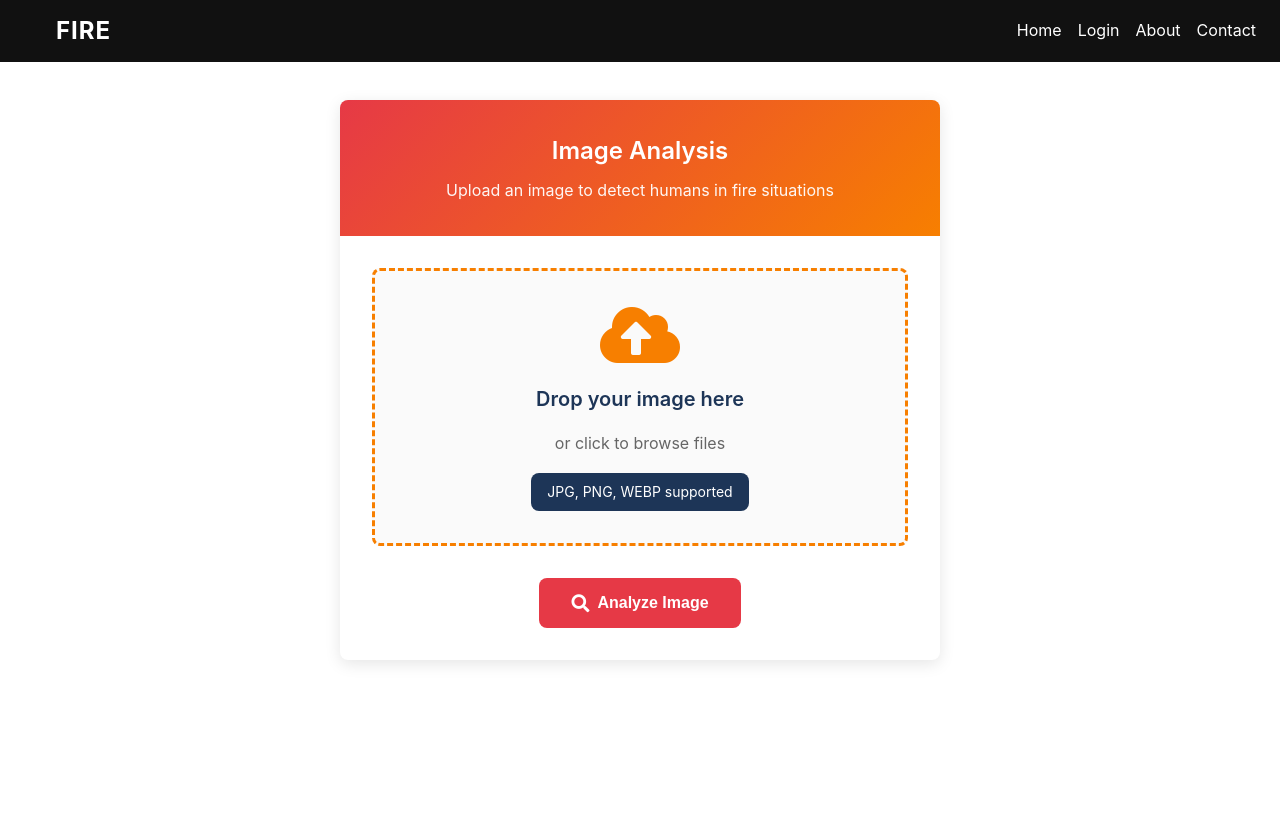
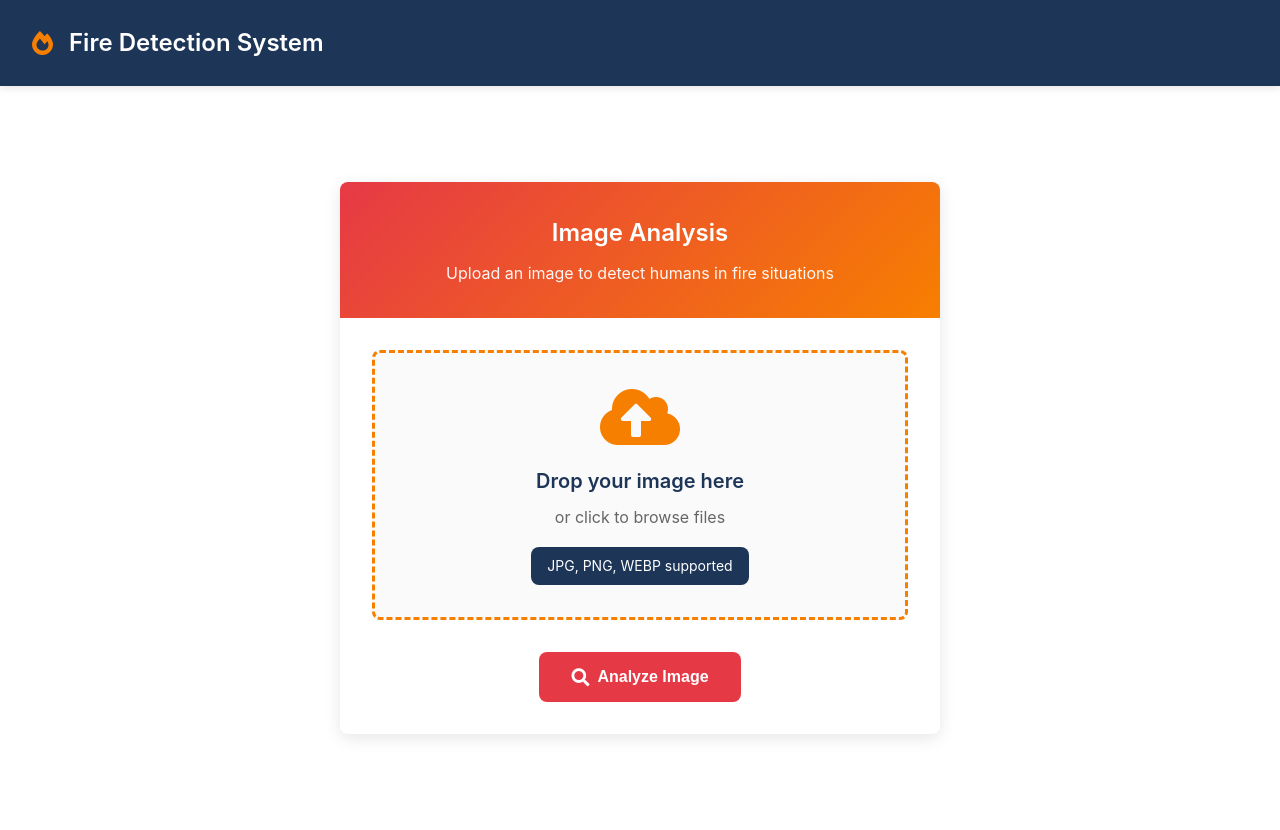
Before and after one commit to imyogeshgaikwad/Detecting-Humans-In-Fire, a Flask app: template templates/home.html in a window 1280 px wide. Before the commit the page ends 664 px from the top, so only its background shows below. Run offline with Flask 3, Linux system fonts and the light colour scheme; the template is opened without the code that fills it, so the values that code supplies are empty.

Commit message:
Navbar abd Homepage UI fixes

```diff
--- a/app.py
+++ b/app.py
@@ -10,7 +10,7 @@ app = Flask(__name__)
 
 @app.route('/')
 def home():
-    return render_template('index.html')
+    return render_template('home.html')
 
 # Define a route
 @app.route('/login')
--- a/static/css/style.css
+++ b/static/css/style.css
@@ -1,3 +1,8 @@
+*{
+    margin: 0;
+
+}
+
 :root {
   /* Color Palette */
   --primary: #E63946;      /* Alert red */
--- a/static/javascript/navbar.js
+++ b/static/javascript/navbar.js
@@ -15,78 +15,12 @@ export function navbar() {
     console.log("TESTING");
 
   const HTML = `
-    <style>
-      .navbar {
-        width: 100%;
-        background: #111;
-        color: #fff;
-        padding: 0.75rem 1rem;
-        position: fixed;
-        top: 0;
-        left: 0;
-        z-index: 1000;
-      }
-
-      .navbar-container {
-        max-width: 1200px;
-        margin: 0 auto;
-        display: flex;
-        align-items: center;
-        justify-content: space-between;
-        flex-wrap: wrap;
-      }
-
-      .navbar-title {
-        font-size: 1.5rem;
-        font-weight: bold;
-        letter-spacing: 1px;
-      }
-
-      .navbar-links {
-        display: flex;
-        gap: 1rem;
-        flex-wrap: wrap;
-      }
-
-      .nav-link {
-        color: #fff;
-        text-decoration: none;
-        font-size: 1rem;
-        transition: color 0.3s;
-      }
-
-      .nav-link:hover {
-        color: #f33;
-      }
-
-      /* Responsive */
-      @media (max-width: 600px) {
-        .navbar-container {
-          flex-direction: column;
-          align-items: flex-start;
-        }
-
-        .navbar-links {
-          margin-top: 0.5rem;
-          flex-direction: column;
-          width: 100%;
-        }
-
-        .nav-link {
-          padding: 0.5rem 0;
-          width: 100%;
-        }
-      }
-    </style>
-
-    <nav class="navbar">
-      <div class="navbar-container">
-        <div class="navbar-title"> FIRE</div>
-        <div class="navbar-links">
-          ${showLinks()}
+      <header class="site-header">
+        <div class="header-content">
+            <i class="fas fa-fire-alt"></i>
+            <h1>Fire Detection System</h1>
         </div>
-      </div>
-    </nav>
+    </header>
   `;
 
   // auto-inject into <div id="navbar">
```
Also changed, not shown: templates/index.html (deleted, +0 -78 lines).
